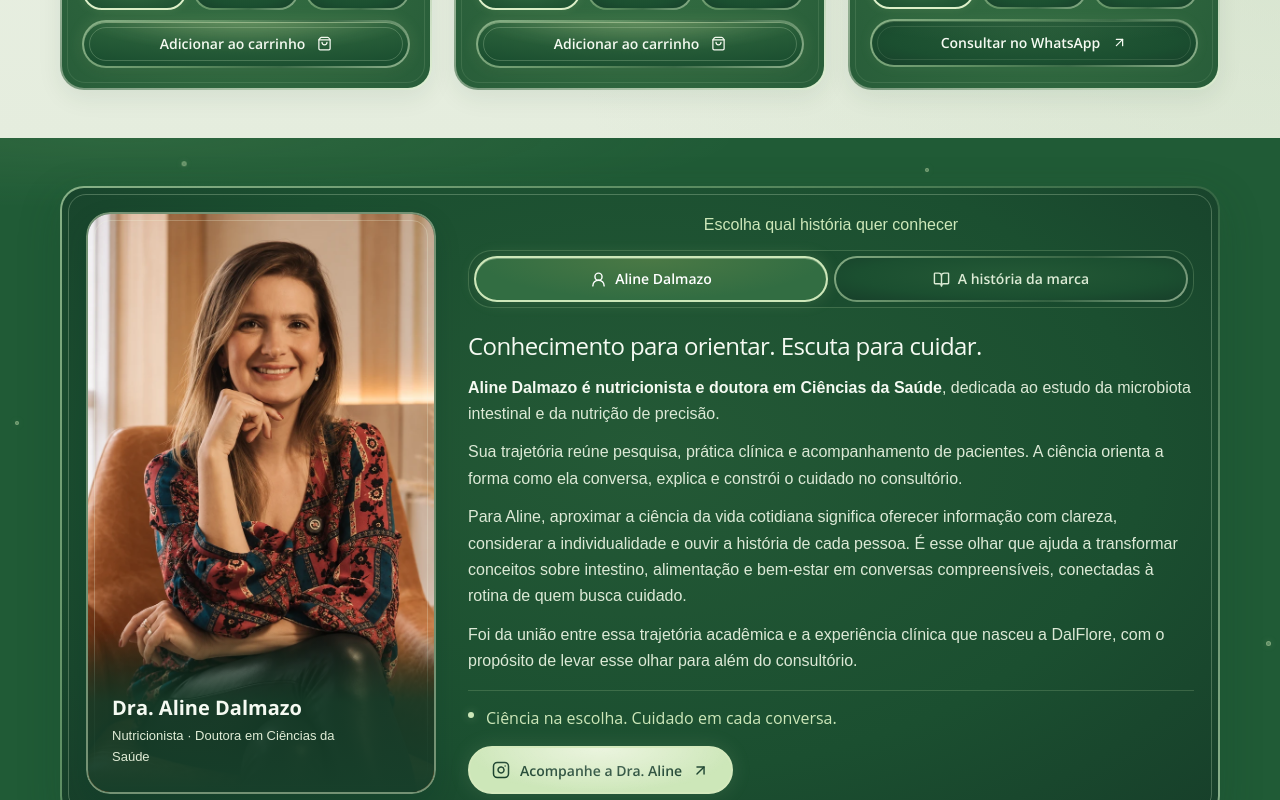
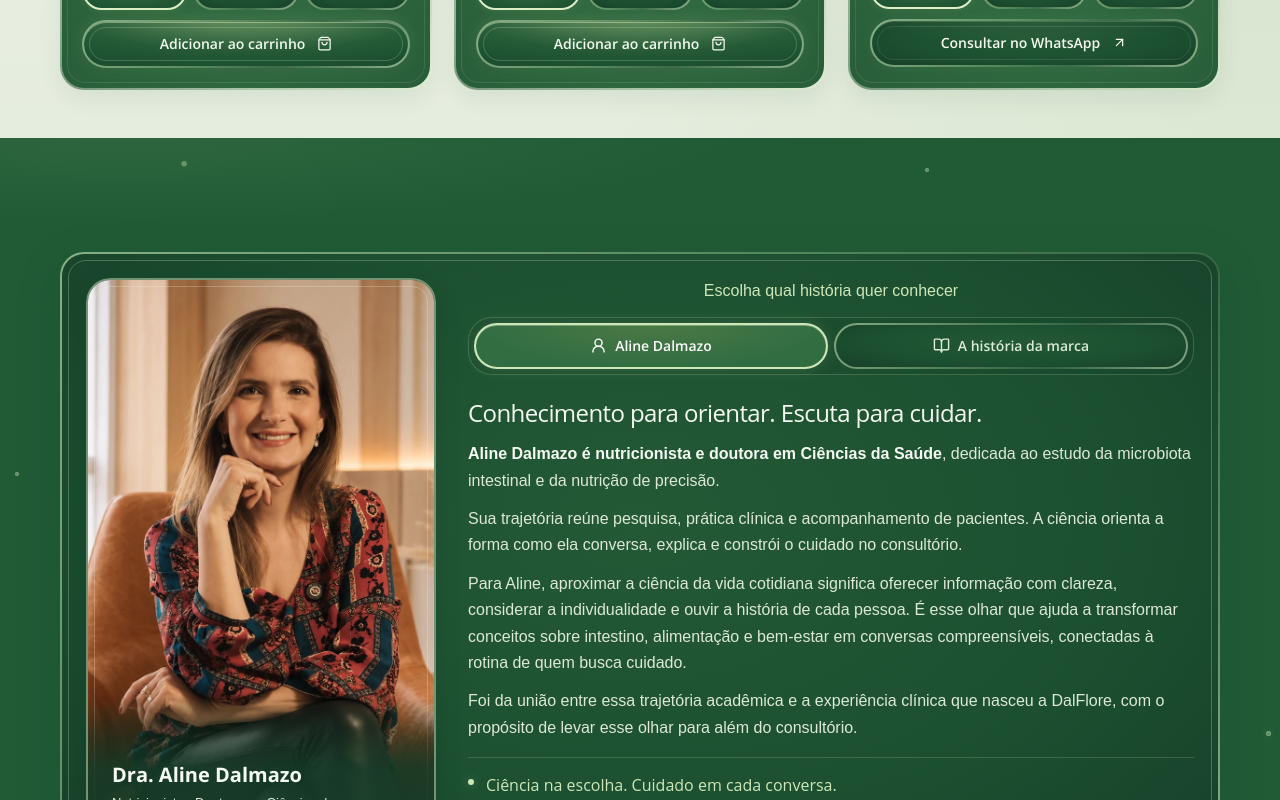
Before and after one commit to marketingsovida-star/dalflore, a React (Vite) app: page / in a window 1280 px wide. Shown: the part 3140-3940 px from the top of the page. Built offline with nearby package versions, Linux system fonts and the light colour scheme; a web font is replaced by a local one.

Commit message:
Match founder section height to science and vertically center its card

```diff
--- a/src/expert.css
+++ b/src/expert.css
@@ -1,5 +1,5 @@
 /* Human care, framed with the same green material as the science chapter. */
-.df-expert { padding:48px 0; background:var(--science-background); color:#f5faf2; }
+.df-expert { min-height:108svh; min-height:108dvh; display:grid; align-content:center; padding:48px 0; background:var(--science-background); color:#f5faf2; }
 .df-expert > .df-container { grid-template-columns:minmax(280px,350px) minmax(0,1fr); column-gap:32px; align-items:stretch; padding:24px; border:2px solid transparent; border-radius:var(--card-radius); background:var(--card-science-surface) padding-box,var(--card-science-border) border-box; box-shadow:0 12px 35px #123b2933; }
 .df-expert-heading .df-kicker { color:#cde7b9; font:500 14px/1.5 "Open Sans",Arial,sans-serif; margin:0 0 10px; }
 .df-home .df-expert-heading h2 { color:#f5faf2; font-size:clamp(28px,3vw,36px); line-height:1.2; margin:0; }
```
Also changed, not shown: 1 other file (tests, documents, lock files or other folders).
